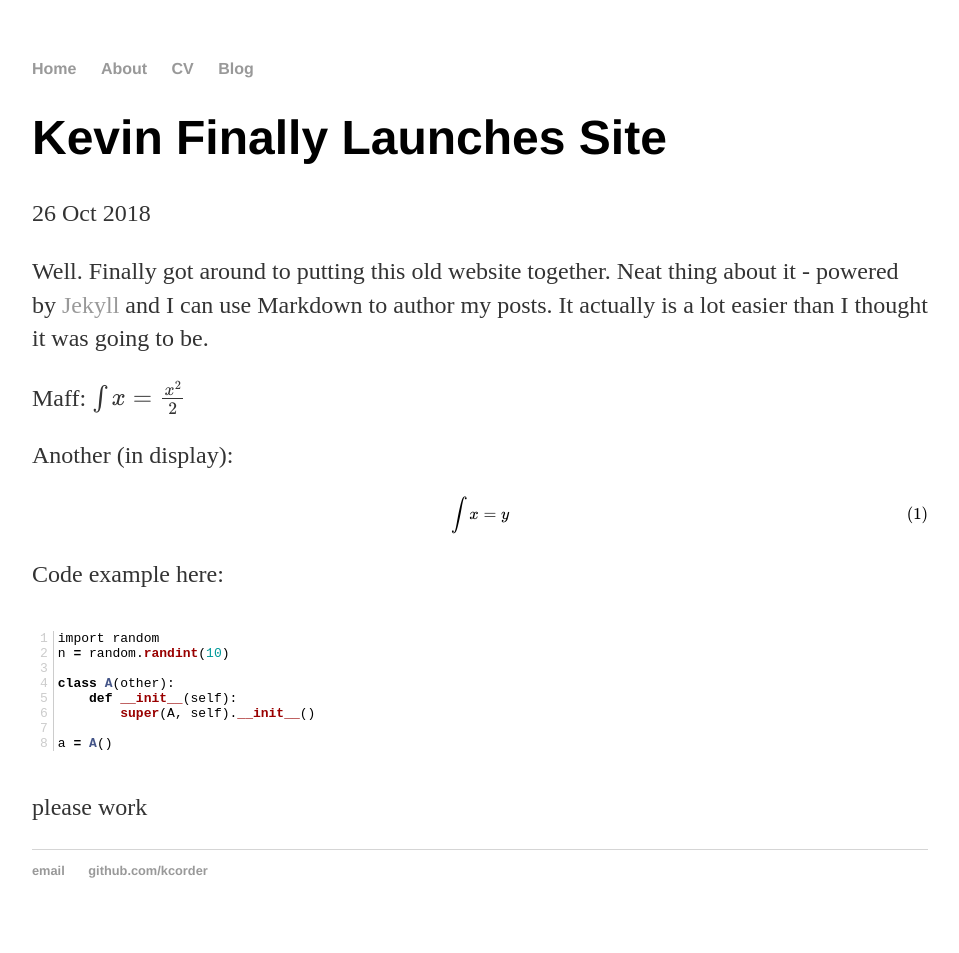
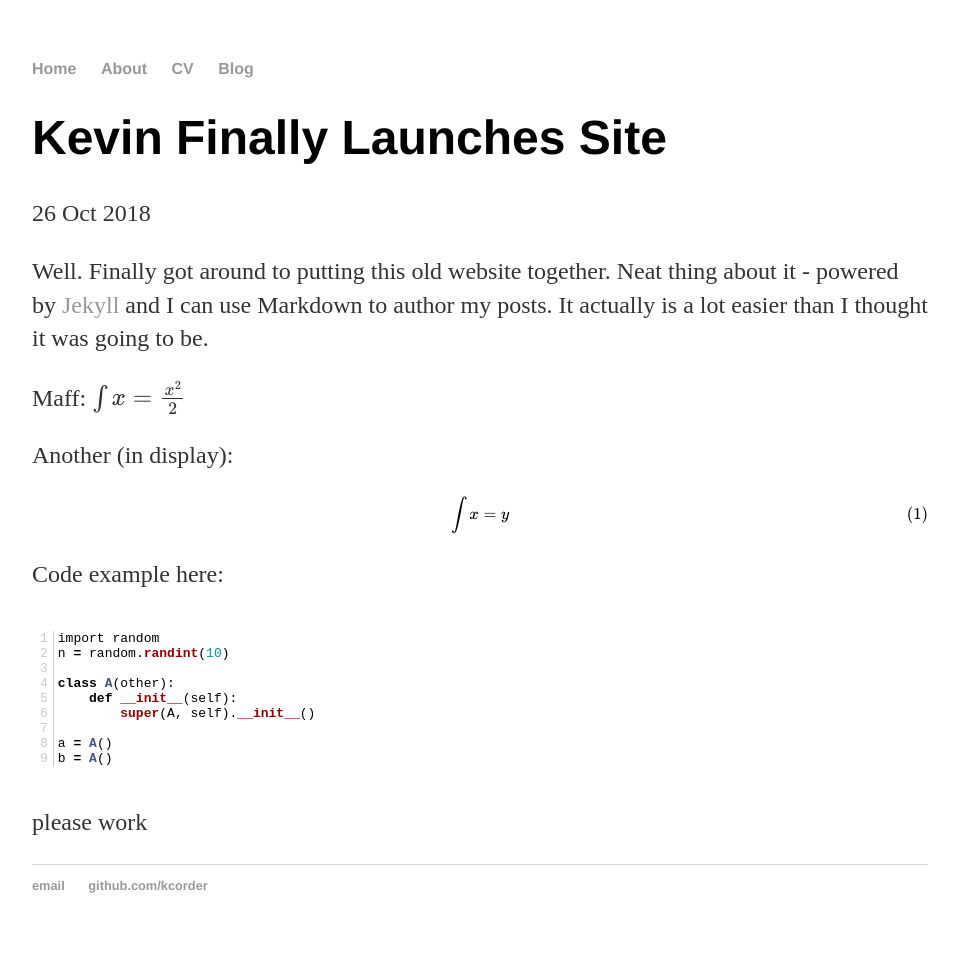
Before and after one commit to kcorder/kcorder.github.io, a Jekyll site: the page built from _posts/2018-10-26-first-post.md, in a window 1280 px wide. Shown: the whole page, without its empty margins (160-1119 px from the left). Built offline with Jekyll 4.4.1, drawn with Linux system fonts in a browser that asks for light colours; formulas are drawn with MathJax 3.

````diff
--- a/_posts/2018-10-26-first-post.md
+++ b/_posts/2018-10-26-first-post.md
@@ -23,6 +23,7 @@ class A(other):
         super(A, self).__init__()
 
 a = A()
+b = A()
 ```
 
 please work
````
